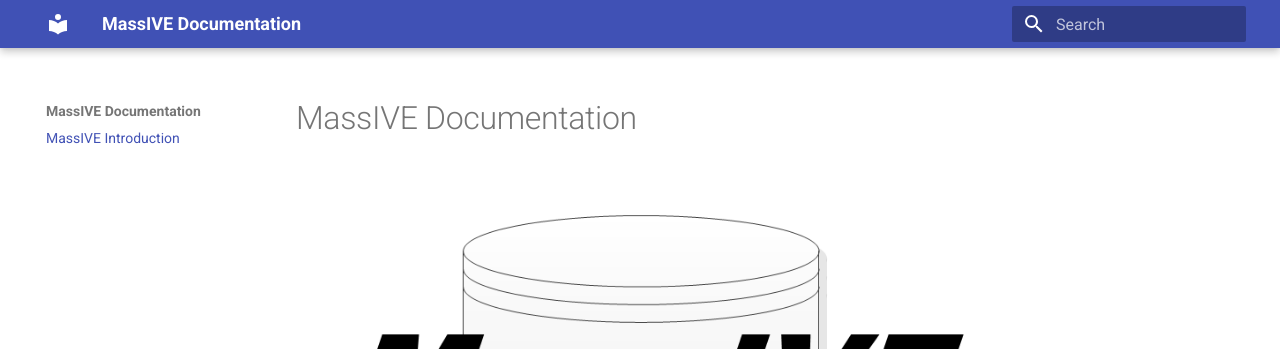
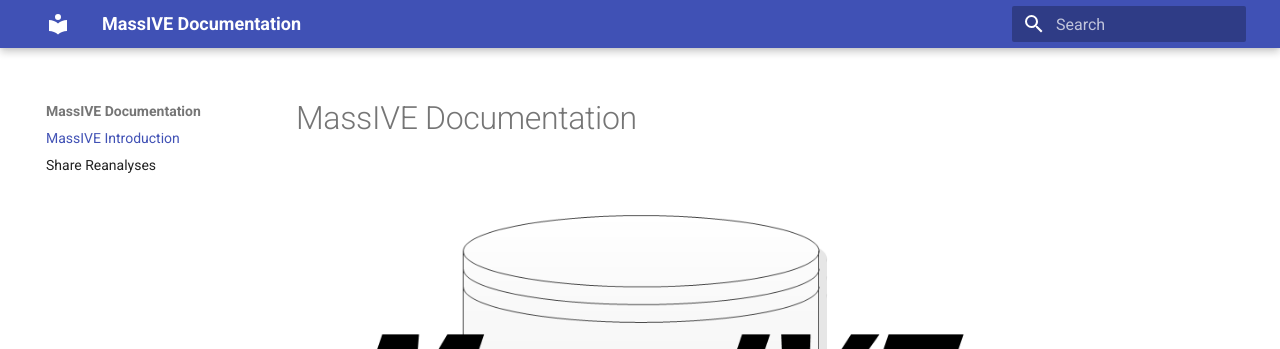
Before and after one commit to CCMS-UCSD/MassIVEDocumentation, an MkDocs documentation site: the page built from docs/index.md, in a window 1280 px wide. Shown: the top 349 px of the page. Built offline with MkDocs 1.6.1 and Material for MkDocs 9.7.7, drawn with Linux system fonts in a browser that asks for light colours; old or Windows-style settings are respelled for this version of MkDocs.

Commit message:
Update mkdocs.yml
Added page declaration for initial version of the "Share Reanalyses" page.

```diff
--- a/mkdocs.yml
+++ b/mkdocs.yml
@@ -1,6 +1,7 @@
 site_name: MassIVE Documentation
 pages:
     - MassIVE Introduction: index.md
+    - Share Reanalyses: share_reanalyses.md
 theme:
     name: material
 
```
